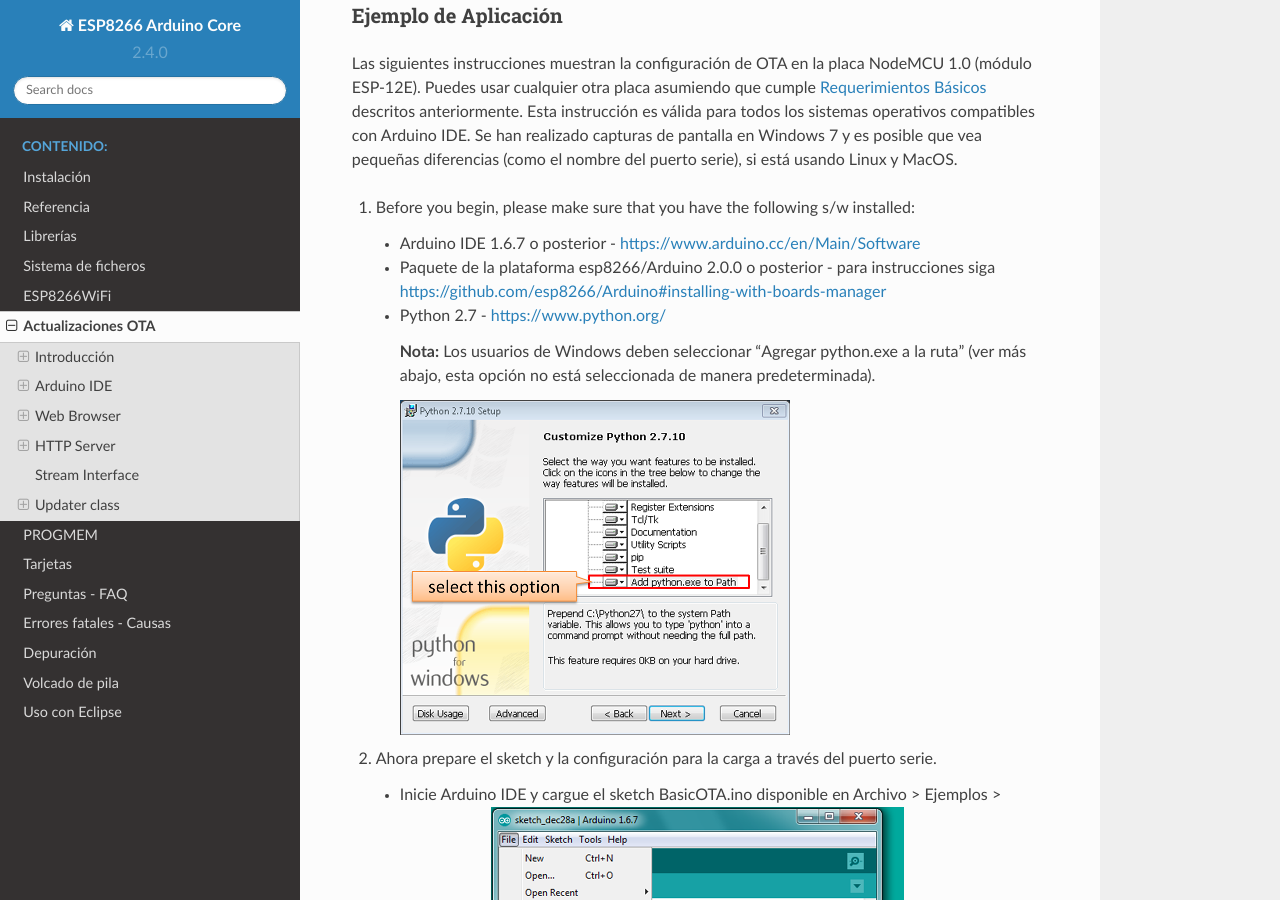
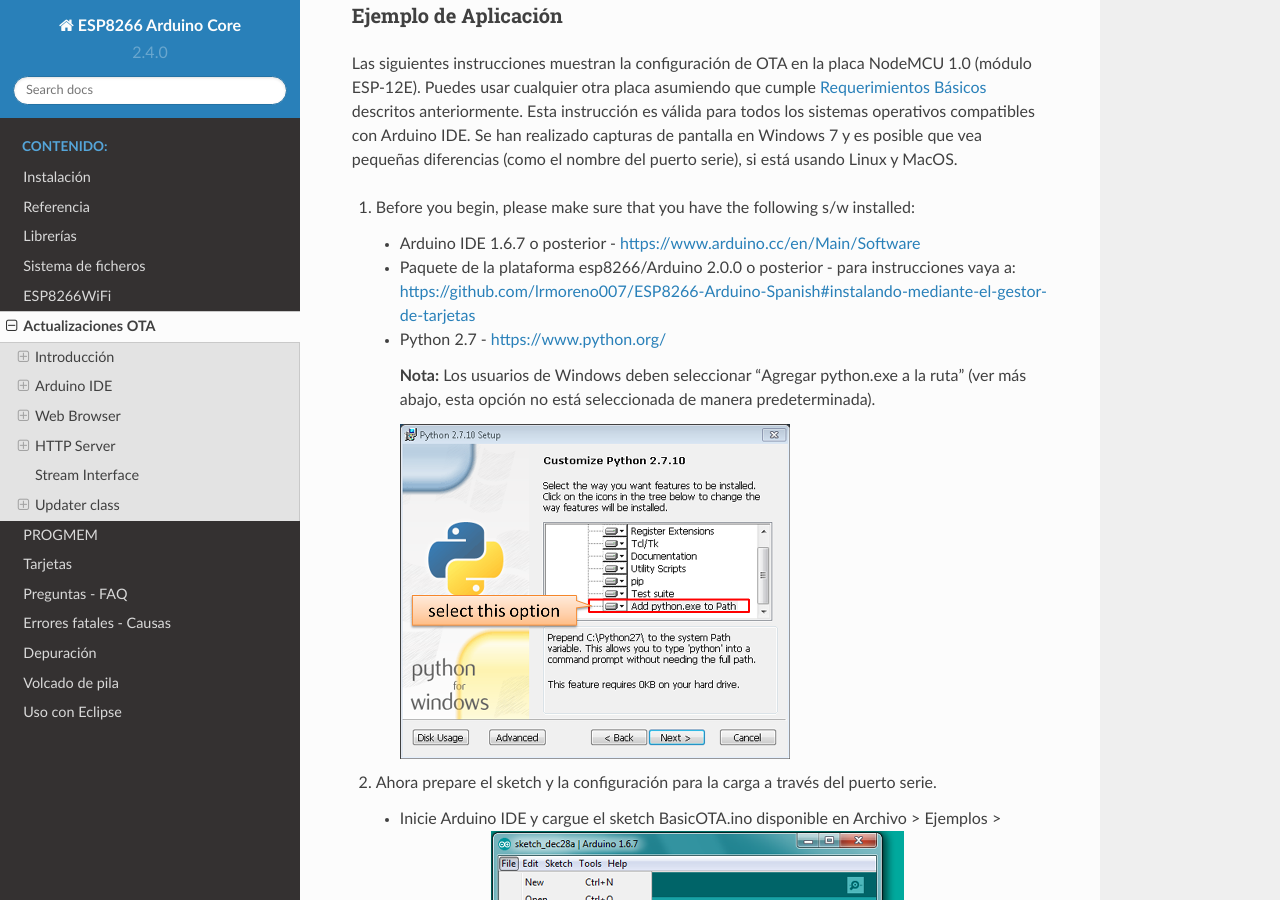
Before and after one commit to lrmoreno007/ESP8266-Arduino-Spanish, a Sphinx documentation site: the page built from doc/ota_updates/readme.rst, in a window 1280 px wide and 900 px high, scrolled down 2890 px. Built offline with Sphinx 7.4.7 and the Read the Docs theme 2.0.0, drawn with Linux system fonts in a browser that asks for light colours.

Commit message:
Update readme.rst

```diff
--- a/doc/ota_updates/readme.rst
+++ b/doc/ota_updates/readme.rst
@@ -97,8 +97,8 @@
 
    -  Arduino IDE 1.6.7 o posterior -
       https://www.arduino.cc/en/Main/Software
-   -  Paquete de la plataforma esp8266/Arduino 2.0.0 o posterior - para instrucciones siga
-      https://github.com/esp8266/Arduino#installing-with-boards-manager
+   -  Paquete de la plataforma esp8266/Arduino 2.0.0 o posterior - para instrucciones vaya a:
+      https://github.com/lrmoreno007/ESP8266-Arduino-Spanish#instalando-mediante-el-gestor-de-tarjetas
    -  Python 2.7 - https://www.python.org/
 
       **Nota:** Los usuarios de Windows deben seleccionar "Agregar python.exe a la ruta" (ver más abajo, esta opción no está seleccionada de manera predeterminada).
```
